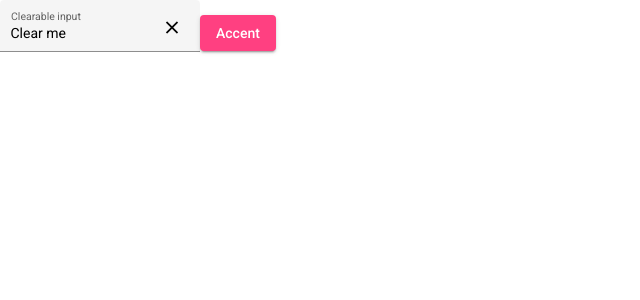
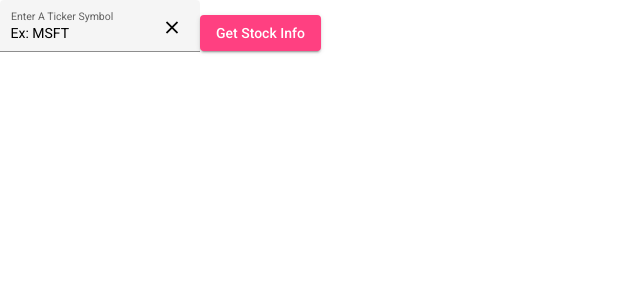
Before and after one commit to NefferKSB/stock-tracker-app, an Angular app: page / in a window 1280 px wide. Shown: the top 300 px of the page, without its empty margins (0-640 px from the left). Built offline with nearby package versions, Linux system fonts and the light colour scheme.

Commit message:
Updates to the Ticker request button

```diff
--- a/src/app/Components/Stock-Card/stock-info-card.component.html
+++ b/src/app/Components/Stock-Card/stock-info-card.component.html
@@ -1,12 +1,12 @@
 <mat-form-field class="example-form-field" appearance="fill">
-  <mat-label>Clearable input</mat-label>
+  <mat-label>Enter A Ticker Symbol</mat-label>
   <input matInput type="text" [(ngModel)]="value">
   <button *ngIf="value" matSuffix mat-icon-button aria-label="Clear" (click)="value=''">
     <mat-icon>close</mat-icon>
   </button>
 </mat-form-field>
 
-<button [disabled]="!value" (click)="getTickerInfo(value)" mat-raised-button color="accent">Accent</button>
+<button [disabled]="!value" (click)="getTickerInfo(value)" mat-raised-button color="accent">Get Stock Info</button>
 <mat-card *ngIf="tickerInfo.name != undefined" class="example-card">
   <mat-card-title>{{tickerInfo.name}}</mat-card-title>
   <mat-card-subtitle>{{tickerInfo.ticker}}</mat-card-subtitle>
--- a/src/app/Components/Stock-Card/stock-info-card.component.ts
+++ b/src/app/Components/Stock-Card/stock-info-card.component.ts
@@ -8,7 +8,7 @@ import { TickerDetails } from './ticker-details';
   styleUrls: ['./stock-info-card.component.css']
 })
 export class StockInfoCardComponent implements OnInit {
-  value = 'Clear me';
+  value = 'Ex: MSFT';
   longText = `The Shiba Inu is the smallest of the six original and distinct spitz breeds of dog
   from Japan. A small, agile dog that copes very well with mountainous terrain, the Shiba Inu was
   originally bred for hunting.`;
@@ -20,13 +20,24 @@ export class StockInfoCardComponent implements OnInit {
   ngOnInit() {}
 
   getTickerInfo(tickerSymbol: String) {
-    this.api.getTickerInfo(tickerSymbol)
-    .subscribe(response => {
-      this.tickerInfo = response.results[0];
-      this.getDailyStockValue(tickerSymbol);
-      console.log(JSON.stringify(this.tickerInfo));
-    })
+    if(tickerSymbol.includes('Ex:')) {
+      let parsedSymbol = tickerSymbol.split('Ex: ');
+      this.api.getTickerInfo(parsedSymbol[1])
+      .subscribe(response => {
+        this.tickerInfo = response.results[0];
+        this.getDailyStockValue(tickerSymbol);
+        console.log(JSON.stringify(this.tickerInfo));
+      })
+    }
 
+    else {
+      this.api.getTickerInfo(tickerSymbol)
+      .subscribe(response => {
+        this.tickerInfo = response.results[0];
+        this.getDailyStockValue(tickerSymbol);
+        console.log(JSON.stringify(this.tickerInfo));
+      })
+    }
   }
 
   getDailyStockValue(tickerSymbol: String) {
```
